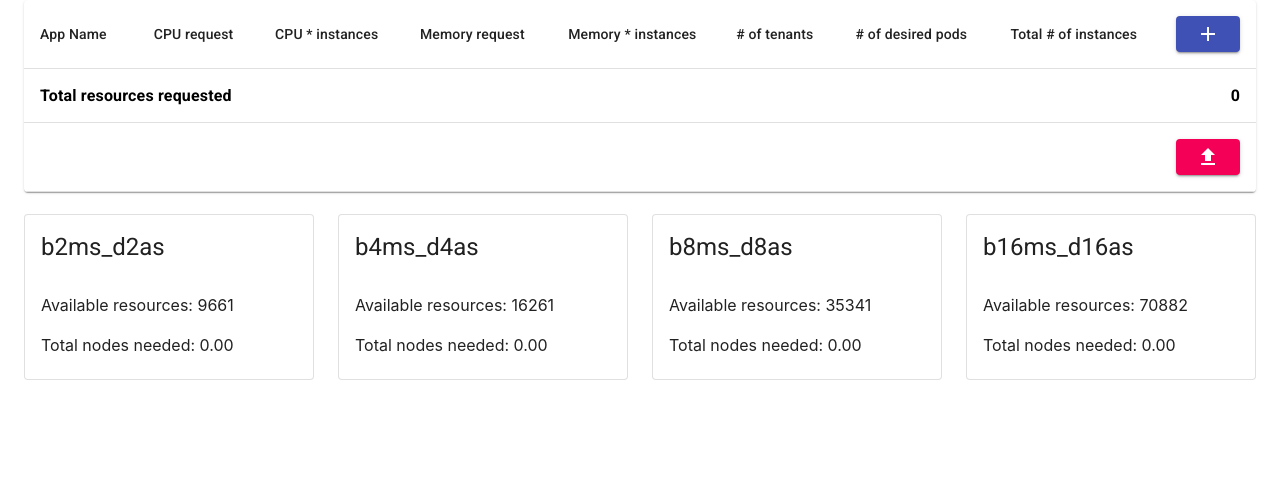
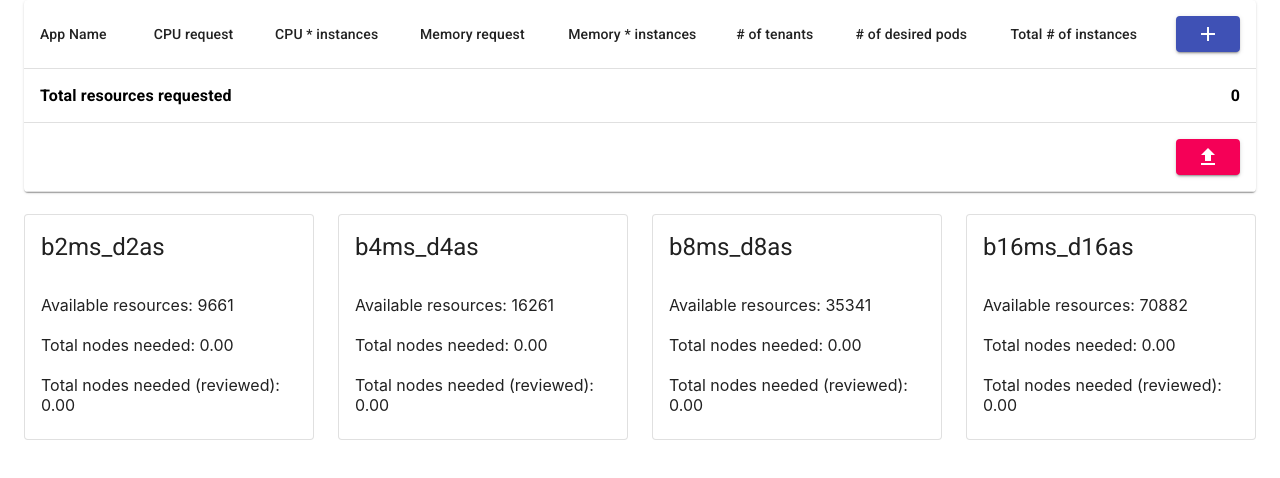
Before and after one commit to finkinfridom/aks-nodes-calculator, a React (Create React App) app: page / in a window 1280 px wide. Shown: the top 478 px of the page. Built offline with nearby package versions, Linux system fonts and the light colour scheme.

Commit message:
reviewed algorythm for nodes calc

```diff
--- a/src/App.js
+++ b/src/App.js
@@ -73,6 +73,7 @@ function App() {
   };
   const DAEMONSETS_CPU = 200;
   const ZERO_TO_FIXED = (0.0).toFixed(2);
+  const MAX_PODS_PER_NODE = 250;
   const resources = [
     {
       family: "b2ms_d2as",
@@ -165,9 +166,92 @@ function App() {
       const r = resources[i];
       result[r.family] = {
         nodesNeeded: getTotalNodesNeeded(r.family),
+        nodesNeeded_reviewed: countNodes(getAvailableResources(r.family)),
       };
     }
     setTotals(result);
+  };
+
+  const fillSvcsList = () => {
+    const result = [];
+    for (let svc of rows) {
+      const iterations = +svc.numOfDesiredPods * +svc.numOfTenants;
+      for (let i = 0; i < iterations; i++) {
+        result.push({
+          appName: svc.appName,
+          resources: +svc.cpuRequest + +svc.memoryRequest,
+        });
+      }
+    }
+    return result;
+  };
+  const countNodes = (availableSpace) => {
+    const svcs = fillSvcsList();
+    return fillSpace(svcs, availableSpace, availableSpace, 1);
+  };
+  const fillSpace = (svcs, maxAvailableSpace, availableSpace, nodesNeeded) => {
+    let remaining_space = availableSpace;
+    const filled_svcs = [];
+    const remaining_svcs = [];
+    for (let svc of svcs) {
+      // console.log(svc);
+      if (filled_svcs.length >= MAX_PODS_PER_NODE) {
+        remaining_svcs.push(svc);
+        continue;
+      }
+      const resources = svc.resources;
+      const have_space = remaining_space - resources;
+      if (have_space > 0) {
+        remaining_space -= resources;
+        filled_svcs.push(svc);
+        continue;
+      }
+
+      remaining_svcs.push(svc);
+    }
+
+    // console.log("===================");
+    // console.log("Total services: {0}", svcs.length);
+    // console.log(
+    //   "remaining_space: {0} ({1}%)",
+    //   remaining_space,
+    //   ((remaining_space * 1.0) / (maxAvailableSpace * 1.0)) * 100.0
+    // );
+    // console.log("filled_svcs {0}", filled_svcs.length);
+    // console.log("remaining_svcs {0}", remaining_svcs.length);
+    if (!remaining_svcs.length) {
+      // console.log("No more services remaining");
+      return nodesNeeded;
+    }
+
+    const resourcesMap = remaining_svcs.map(
+      (s) => getCpuPerInstances(s) + getMemoryPerInstances(s)
+    );
+    const lowestSvcResources = Math.min.apply(Math, resourcesMap);
+    //console.log("lowestSvcResources {0}", lowestSvcResources);
+
+    if (lowestSvcResources <= remaining_space) {
+      // console.log("space available");
+      return fillSpace(
+        remaining_svcs,
+        maxAvailableSpace,
+        remaining_space,
+        nodesNeeded
+      );
+    }
+    if (lowestSvcResources > maxAvailableSpace) {
+      return nodesNeeded;
+    }
+    // console.log("new node spawn", maxAvailableSpace);
+    nodesNeeded++;
+    // if (nodesNeeded < 3) {
+    return fillSpace(
+      remaining_svcs,
+      maxAvailableSpace,
+      maxAvailableSpace,
+      nodesNeeded
+    );
+    // }
   };
   useEffect(() => {
     setTotalResources(getTotalResources(rows));
@@ -363,6 +447,10 @@ function App() {
                 <br />
                 Total nodes needed:{" "}
                 {totals ? totals[r.family].nodesNeeded : ZERO_TO_FIXED}
+                <br />
+                <br />
+                Total nodes needed (reviewed):{" "}
+                {totals ? totals[r.family].nodesNeeded_reviewed : ZERO_TO_FIXED}
               </CardContent>
             </Card>
           </Grid>
```
